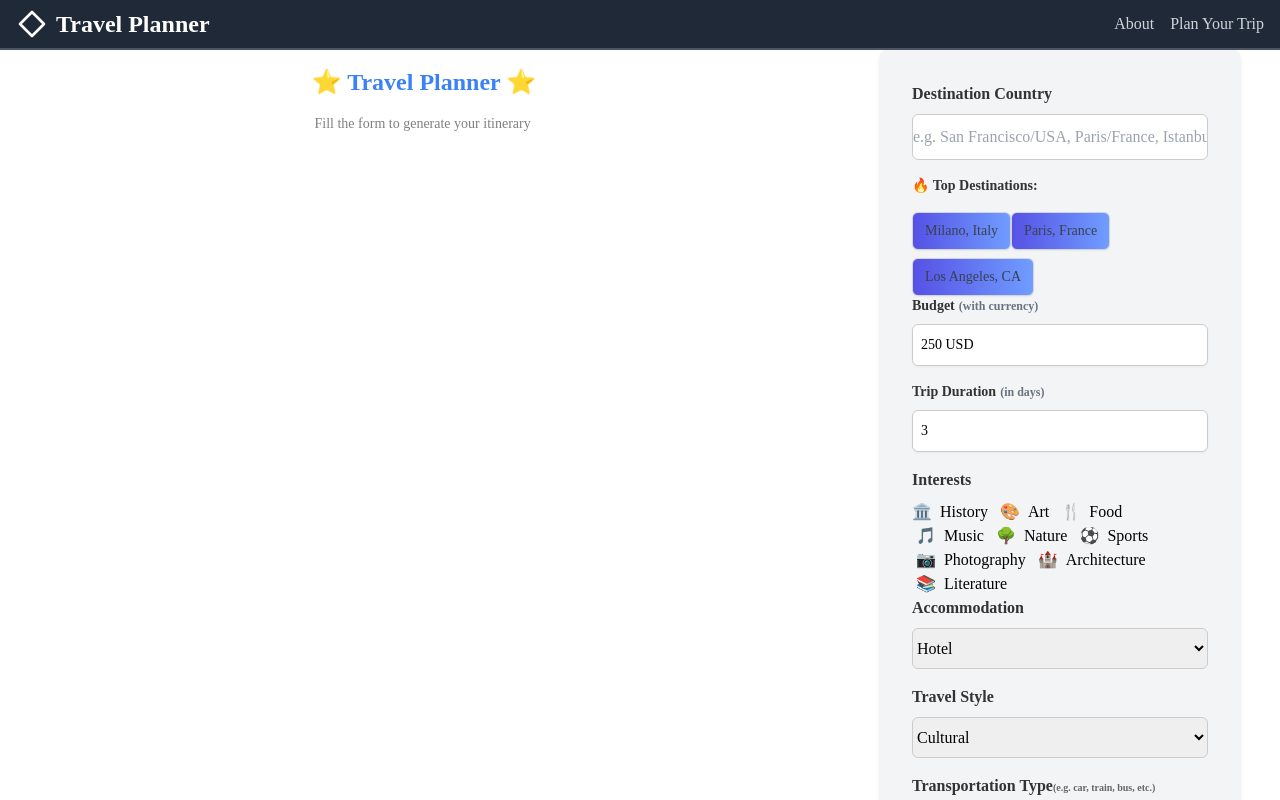
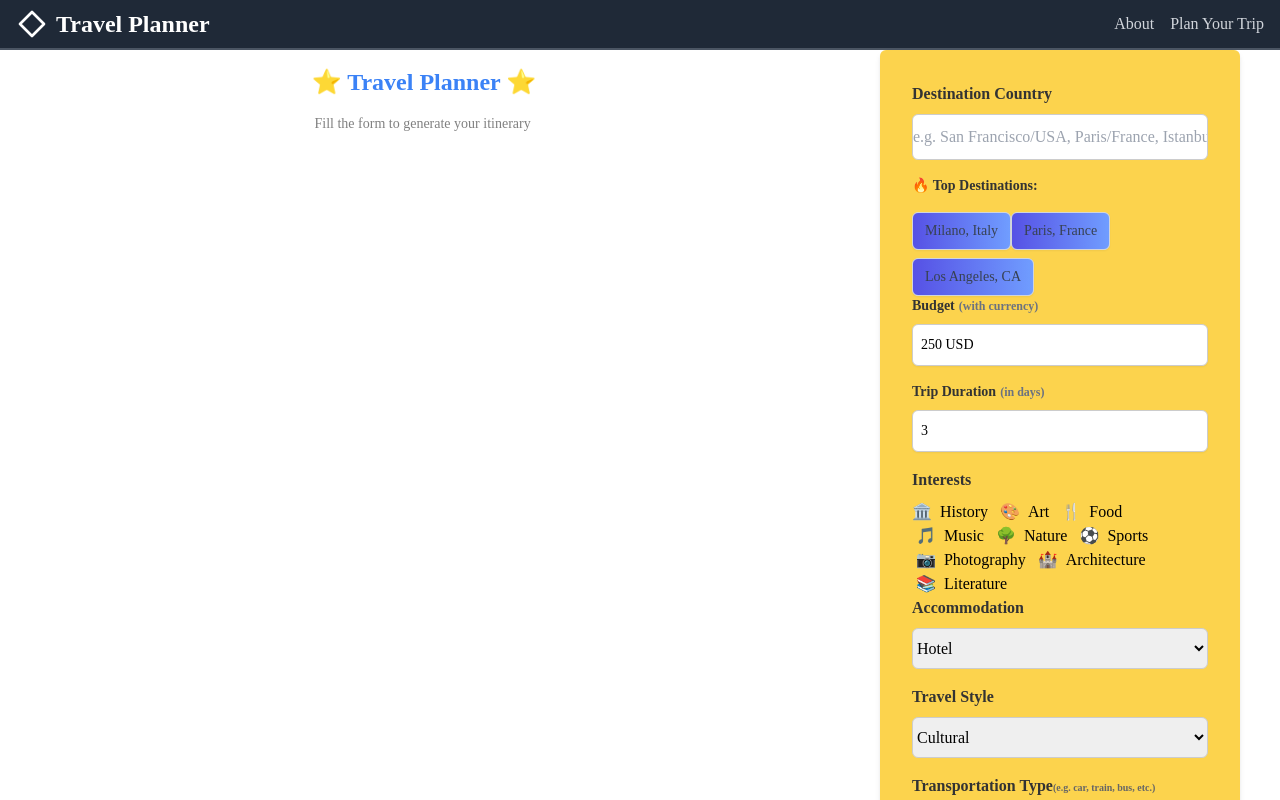
Before and after one commit to santoshtechwiz/travel-ai-web, a React (Create React App) app: page /plan in a window 1280 px wide. Shown: the top 800 px of the page. Built offline with nearby package versions, Linux system fonts and the light colour scheme.

Commit message:
Added privacy policy

```diff
--- a/src/App.css
+++ b/src/App.css
@@ -58,7 +58,7 @@
 
  /* Apply styles to the form container */
 .formContainer {
-  @apply min-w-[300px] mx-auto p-8 bg-gray-100 shadow-md rounded-md mr-10 transition-transform ease-in-out duration-300 transform;
+  @apply min-w-[300px] mx-auto p-8 bg-amber-300 shadow-md rounded-md mr-10 transition-transform ease-in-out duration-300 transform;
 }
 
 /* Hover effect for the entire form container */
```
